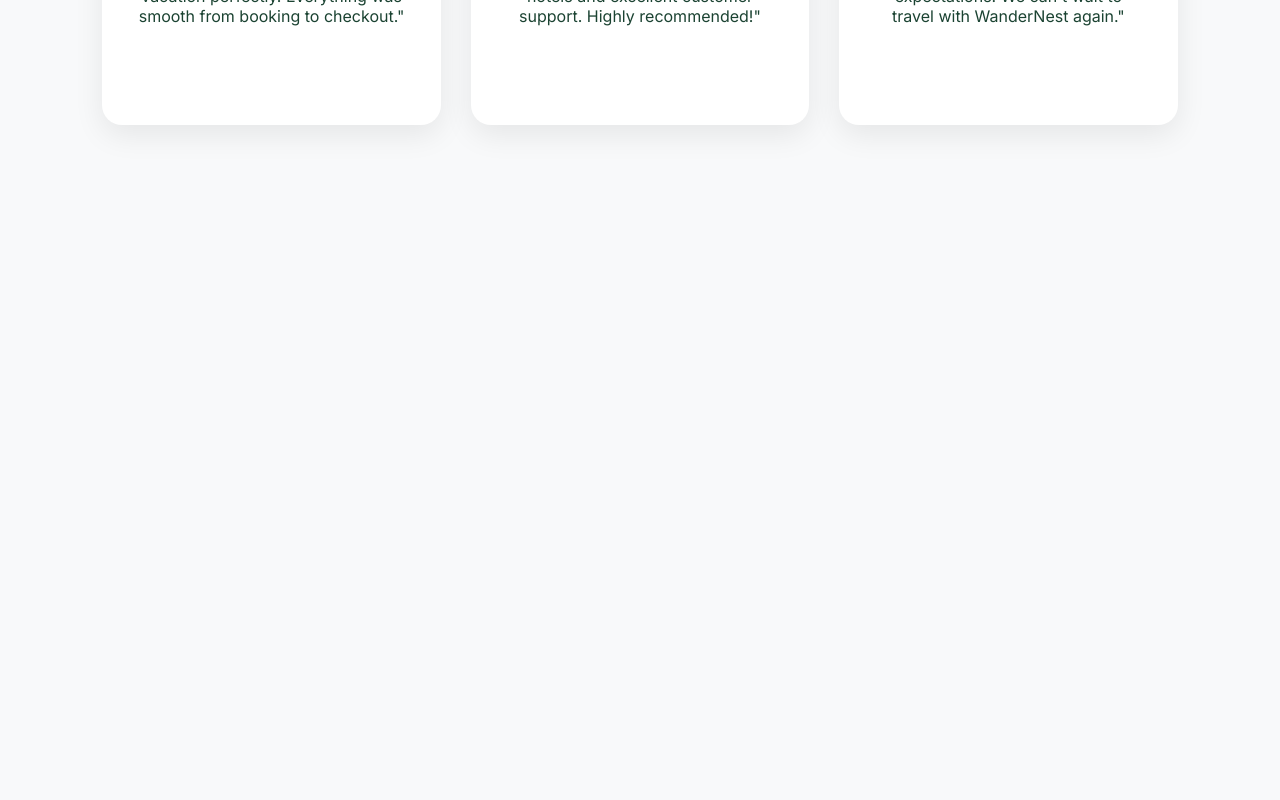
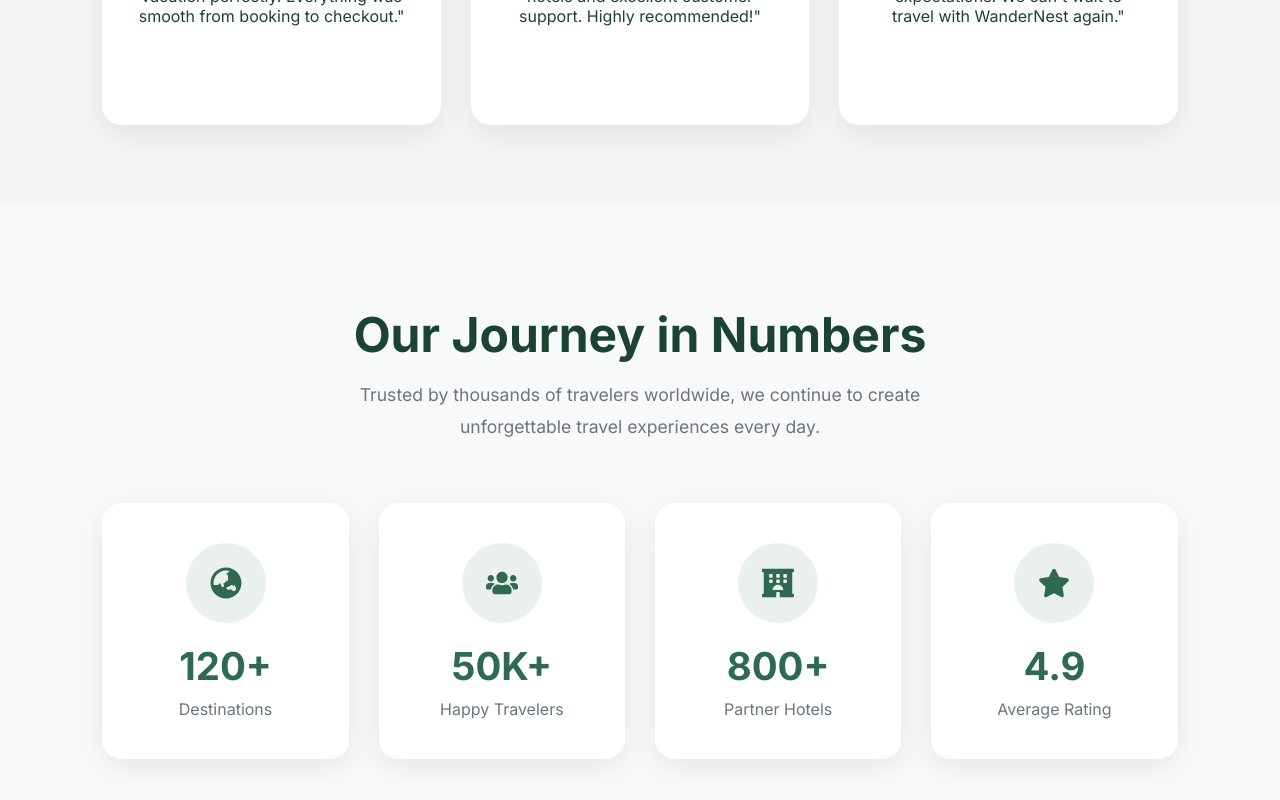
Before and after one commit to Devika-Subhash/WanderNest-, a React (Vite) app: page / in a window 1280 px wide. Shown: the part 3557-4357 px from the top of the page. Before the commit the page ends 3762 px from the top, so only its background shows below. Built offline with nearby package versions, Linux system fonts and the light colour scheme.

Commit message:
Add travel statistics section

```diff
--- /dev/null
+++ b/src/components/Statistics/StatCard.css
@@ -0,0 +1,40 @@
+.stat-card{
+    background:white;
+    padding:40px 30px;
+    border-radius:20px;
+    text-align:center;
+    box-shadow:var(--shadow);
+    transition:var(--transition);
+}
+
+.stat-card:hover{
+    transform:translateY(-8px);
+    box-shadow:0 20px 45px rgba(0,0,0,.12);
+}
+
+.stat-icon{
+    width:80px;
+    height:80px;
+    margin:auto;
+    margin-bottom:20px;
+
+    display:flex;
+    justify-content:center;
+    align-items:center;
+
+    background:rgba(45,106,79,.1);
+    border-radius:50%;
+
+    font-size:2rem;
+    color:var(--primary);
+}
+
+.stat-card h2{
+    color:var(--primary);
+    font-size:2.4rem;
+    margin-bottom:10px;
+}
+
+.stat-card p{
+    color:var(--text-light);
+}
--- /dev/null
+++ b/src/components/Statistics/StatCard.jsx
@@ -0,0 +1,18 @@
+import "./StatCard.css";
+
+
+function StatCard({ icon: Icon, number, title }) {
+  return (
+    <div className="stat-card">
+      <div className="stat-icon">
+        <Icon />
+      </div>
+
+      <h2>{number}</h2>
+
+      <p>{title}</p>
+    </div>
+  );
+}
+
+export default StatCard;
--- /dev/null
+++ b/src/components/Statistics/Statistics.css
@@ -0,0 +1,10 @@
+.statistics{
+    padding:100px 8%;
+    background:var(--background);
+}
+
+.statistics-grid{
+    display:grid;
+    grid-template-columns:repeat(auto-fit,minmax(240px,1fr));
+    gap:30px;
+}
--- /dev/null
+++ b/src/components/Statistics/Statistics.jsx
@@ -0,0 +1,38 @@
+import "./Statistics.css";
+
+import statistics from "../../data/statistics";
+import StatCard from "./StatCard";
+
+function Statistics() {
+  return (
+    <section className="statistics">
+
+      <div className="section-title">
+
+        <h2>Our Journey in Numbers</h2>
+
+        <p>
+          Trusted by thousands of travelers worldwide, we continue to
+          create unforgettable travel experiences every day.
+        </p>
+
+      </div>
+
+      <div className="statistics-grid">
+
+        {statistics.map((item) => (
+          <StatCard
+            key={item.id}
+            icon={item.icon}
+            number={item.number}
+            title={item.title}
+          />
+        ))}
+
+      </div>
+
+    </section>
+  );
+}
+
+export default Statistics;
--- a/src/components/Testimonials/Testimonials.css
+++ b/src/components/Testimonials/Testimonials.css
@@ -1,6 +1,6 @@
 .testimonials{
     padding:80px 8%;
-    background:#f8f9fa;
+    background:#f4f5f4;
 }
 
 .section-title{
--- /dev/null
+++ b/src/data/statistics.js
@@ -0,0 +1,35 @@
+import {
+  FaGlobeAsia,
+  FaUsers,
+  FaHotel,
+  FaStar,
+} from "react-icons/fa";
+
+const statistics = [
+  {
+    id: 1,
+    icon: FaGlobeAsia,
+    number: "120+",
+    title: "Destinations",
+  },
+  {
+    id: 2,
+    icon: FaUsers,
+    number: "50K+",
+    title: "Happy Travelers",
+  },
+  {
+    id: 3,
+    icon: FaHotel,
+    number: "800+",
+    title: "Partner Hotels",
+  },
+  {
+    id: 4,
+    icon: FaStar,
+    number: "4.9",
+    title: "Average Rating",
+  },
+];
+
+export default statistics;
--- a/src/pages/Home.jsx
+++ b/src/pages/Home.jsx
@@ -3,6 +3,7 @@ import Hero from "../components/Hero/Hero";
 import PopularDestinations from "../components/PopularDestinations/PopularDestinations"
 import WhyChoose from "../components/WhyChoose/WhyChoose";
 import Testimonials from "../components/Testimonials/Testimonials";
+import Statistics from "../components/Statistics/Statistics";
 function Home() {
   return (
     <>
@@ -11,6 +12,7 @@ function Home() {
       <PopularDestinations  />
       <WhyChoose />
       <Testimonials />
+      <Statistics />
     </>
   );
 }
```
